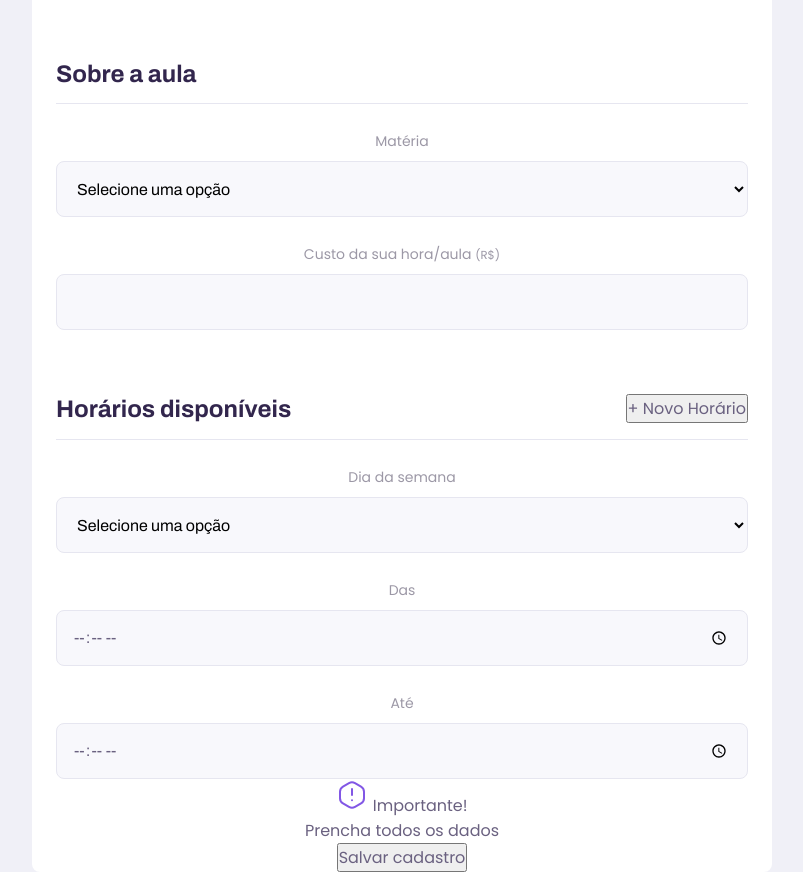
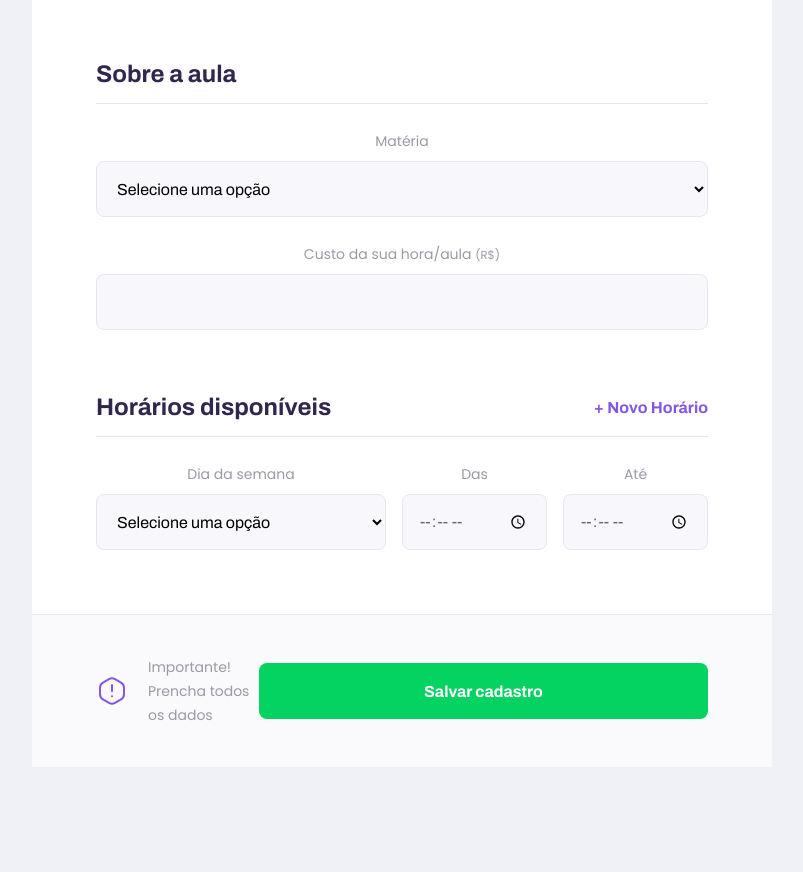
Before and after one commit to clesiorods/proffy, a plain HTML site: page give-classes.html in a window 1280 px wide. Shown: the part 981-1853 px from the top of the page, without its empty margins (238-1041 px from the left). After the commit the page ends 1748 px from the top, so only its background shows below. Drawn offline with Linux system fonts and the light colour scheme.

Commit message:
Backup_3_56-47

```diff
--- a/give-classes.html
+++ b/give-classes.html
@@ -5,6 +5,7 @@
     <link rel="stylesheet" href="./styles/partials/page-give-classes.css">
     <link rel="stylesheet" href="./styles/partials/header.css">
     <link rel="stylesheet" href="./styles/partials/form.css">
+    <link rel="shortcut icon" href="/images/favicon.png" type="image/png">
 
     <meta charset="UTF-8">
     <meta name="viewport" content="width=device-width, initial-scale=1.0">
@@ -83,7 +84,7 @@
                 </div>
             </fieldset>
 
-            <fieldset>
+            <fieldset id="schedule-itens">
                 <legend>
                     Horários disponíveis
                     <button id="add-time">+ Novo Horário</button>
--- a/styles/partials/page-give-classes.css
+++ b/styles/partials/page-give-classes.css
@@ -37,6 +37,23 @@
   border-bottom: 1px solid var(--color-line-in-white);
 }
 
+#page-give-classes fieldset legend button {
+  background: none;
+  border: 0;
+
+  color: var(--color-primary);
+
+  font: 700 1.6rem Archivo;
+
+  cursor: pointer;
+
+  transition: .15s;
+}
+#page-give-classes fieldset legend button:hover {
+  transform: translateY(-3px);
+  color: var(--color-primary-dark);
+  text-shadow: 2px 2px 2px rgb(194, 194, 194);
+}
 
 
 #page-give-classes fieldset+fieldset {
@@ -49,8 +66,86 @@
   margin-top: 2.4rem;
 }
 
+#page-give-classes main footer {
+  padding: 4rem 2.4rem;
+
+  background:var(--color-box-footer);
+  border-top: 1px solid var(--color-line-in-white);
+  margin-top: 6.4rem;
+}
+
+#page-give-classes main footer p {
+  display: flex;
+  align-items: center;
+  justify-content: center;
+  text-align: left;
+
+  font-size: 1.4rem;
+  line-height: 2.4rem;
+
+  color: var(--color-text-complement);
+}
+
+#page-give-classes main footer p img {
+  margin-right: 2rem;
+}
+
+#page-give-classes main footer button {
+  width: 100%;
+  height: 5.6rem;
+  background: var(--color-secondary);
+  color: var(--color-button-text);
+  border: 0;;
+  border-radius: .8rem;
+  cursor: pointer;
+  font: 700 1.6rem Archivo;
+
+  display: flex;
+  justify-content: center;
+  align-items: center;
+
+  transition: .2s;
+  /* margin-top: 0rem; */
+}
+
+.schedule-item+.schedule-item {
+  margin-top: 3.2rem;
+  padding-top: 3.2rem;
+
+  border-top: 1px solid var(--color-line-in-white);
+
+}
+
 @media(min-width: 700px) {
   #page-give-classes #container {
     max-width: 100vw;
   }
+
+  #page-give-classes .page-header .header-content {
+    margin-bottom: 0;
+  }
+
+  #page-give-classes main fieldset{
+    padding: 0 64px;
+  }
+
+  .schedule-item {
+    display: grid;
+    grid-template-columns: 2fr 1fr 1fr;
+    column-gap: 1.6rem;
+  }
+
+  #page-give-classes #schedule-itens .select-block+.input-block,
+  #page-give-classes #schedule-itens .input-block+.input-block {
+    margin-top: 0;
+  }
+
+  #page-give-classes main footer {
+    padding: 40px 64px;
+
+    display: flex;
+    align-items: center;
+    justify-content: space-between;
+  }
+
 }
```
Also changed, not shown: study.html (+1 -0 lines).
